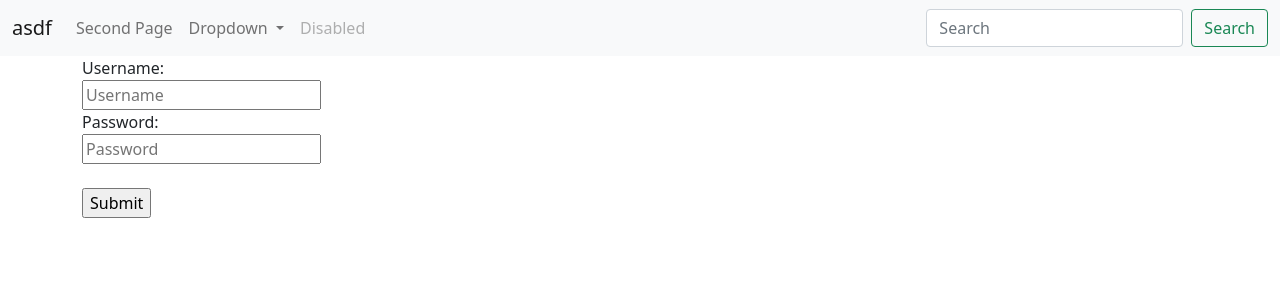
After one commit to akhilvemuri26/Corgi, a Django app: page /login/ in a window 1280 px wide. The commit adds this page. Shown: the top 300 px of the page. Run offline with Django 3.2, Linux system fonts and the light colour scheme.

Commit message:
Build Before Login Implementation

```diff
--- a/corgihack/corgiproject/corgiapp/views.py
+++ b/corgihack/corgiproject/corgiapp/views.py
@@ -6,3 +6,6 @@ def home(request):
 
 def secondpage(request):
     return render(request, 'corgiapp/secondpage.html')
+
+def login(request):
+    return render(request, 'corgiapp/login.html')
--- a/corgihack/corgiproject/corgiproject/urls.py
+++ b/corgihack/corgiproject/corgiproject/urls.py
@@ -21,6 +21,7 @@ urlpatterns = [
     path('', views.home, name='home'),
     path('admin/', admin.site.urls),
     path('corgiapp/', include('corgiapp.urls')),
+    path('login/', views.login, name='login')
 
 
 ]
--- a/corgihack/corgiproject/templates/corgiapp/base.html
+++ b/corgihack/corgiproject/templates/corgiapp/base.html
@@ -8,7 +8,7 @@
   <body>
     <nav class="navbar navbar-expand-lg navbar-light bg-light">
  <div class="container-fluid">
-   <a class="navbar-brand" href="{% url 'home' %}">Navbar</a>
+   <a class="navbar-brand" href="{% url 'home' %}">asdf</a>
    <button class="navbar-toggler" type="button" data-bs-toggle="collapse" data-bs-target="#navbarSupportedContent" aria-controls="navbarSupportedContent" aria-expanded="false" aria-label="Toggle navigation">
      <span class="navbar-toggler-icon"></span>
    </button>
@@ -16,7 +16,7 @@
      <ul class="navbar-nav me-auto mb-2 mb-lg-0">
 
        <li class="nav-item">
-         <a class="nav-link" href="{% url 'corgiapp:secondpage'%}">secondpage</a>
+         <a class="nav-link" href="{% url 'corgiapp:secondpage'%}">Second Page</a>
        </li>
        <li class="nav-item dropdown">
          <a class="nav-link dropdown-toggle" href="#" id="navbarDropdown" role="button" data-bs-toggle="dropdown" aria-expanded="false">
--- /dev/null
+++ b/corgihack/corgiproject/templates/corgiapp/login.html
@@ -0,0 +1,11 @@
+<!DOCTYPE html>
+{% extends "corgiapp/base.html" %}
+  {% block body_block %}
+  <form action="secondpage.html">
+  <label for="uname">Username:</label><br>
+  <input type="text" id="fname" name="uname" placeholder="Username"><br>
+  <label for="pword">Password:</label><br>
+  <input type="text" id="pword" name="pword" placeholder="Password"><br><br>
+  <input type="submit" value="Submit">
+</form>
+  {% endblock %}
```
Also changed, not shown: corgihack/corgiproject/templates/corgiapp/dog.jpg (added).
